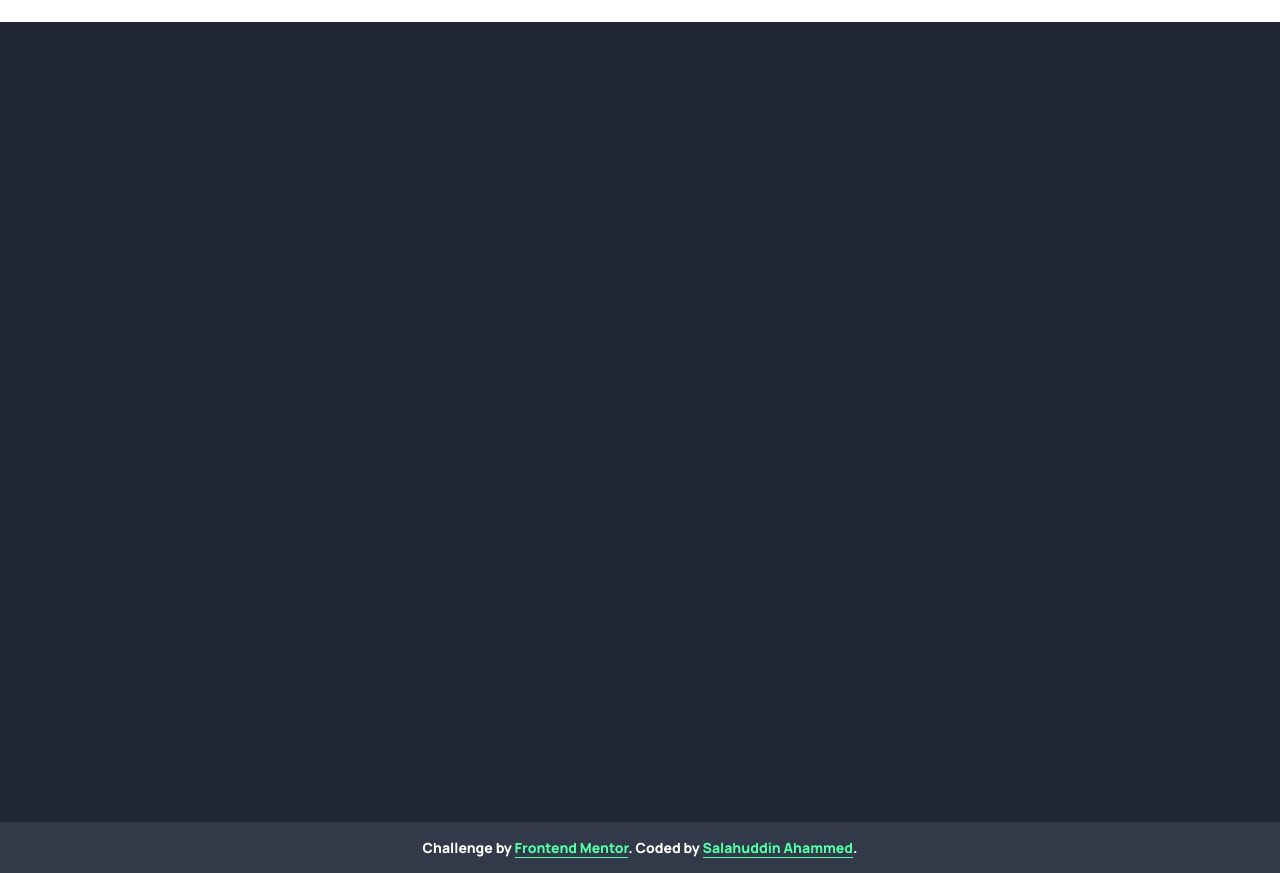
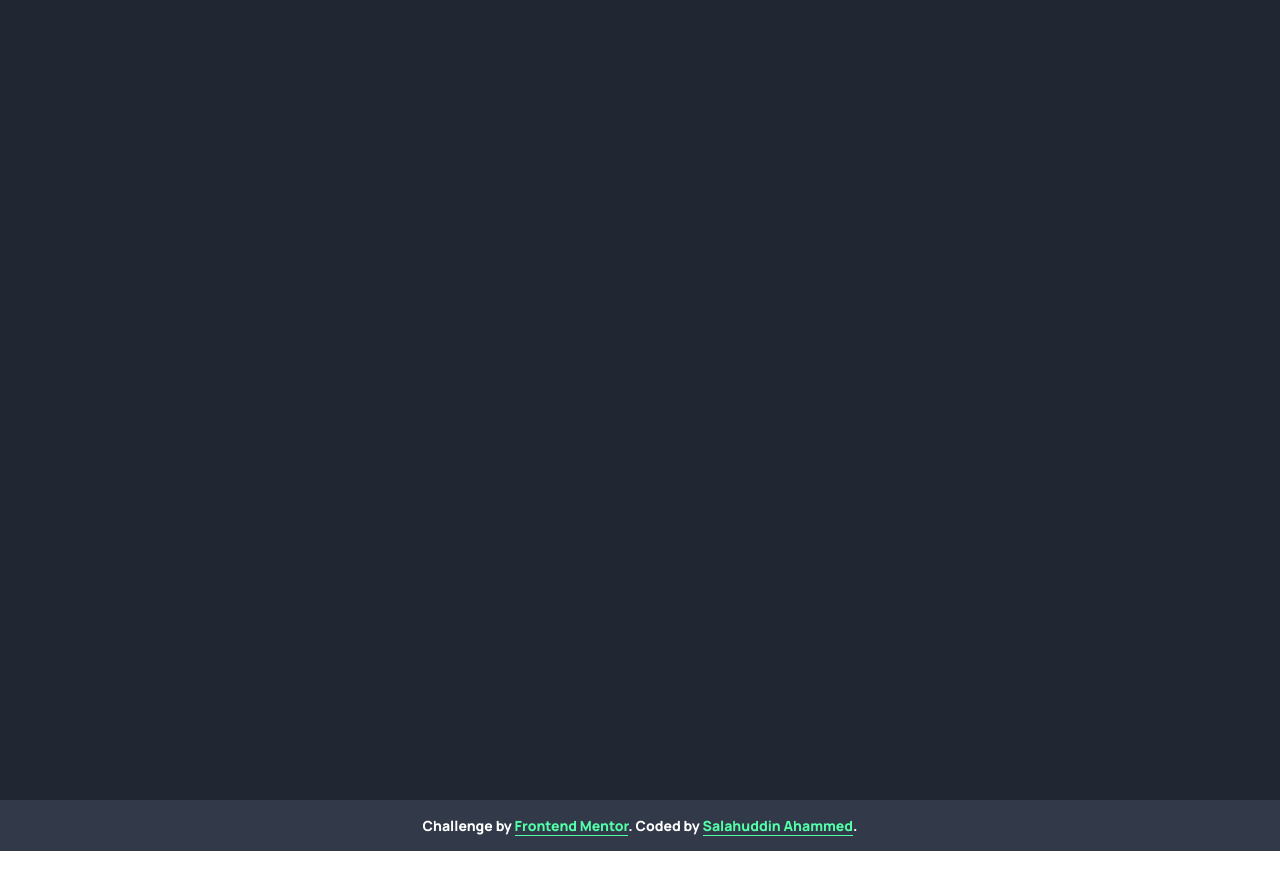
Before and after one commit to SalahuddinAhammed/frontend-mentor-solutions, a plain HTML site: page projects/advice-generator-app/index.html in a window 1280 px wide. After the commit the page ends 851 px from the top, so only its background shows below. Drawn offline with Linux system fonts and the light colour scheme; no server answers.

Commit message:
fix[advice-generator-app]: removed whitespace at top

```diff
--- a/projects/advice-generator-app/index.html
+++ b/projects/advice-generator-app/index.html
@@ -14,7 +14,6 @@
     <script src="app.js?v=1" defer></script>
   </head>
   <body>
-    <header>&nbsp;</header>
     <main>
       <div class="card">
         <p class="card__subtitle">Advice #<span class="card__id">{id}</span></p>
```
